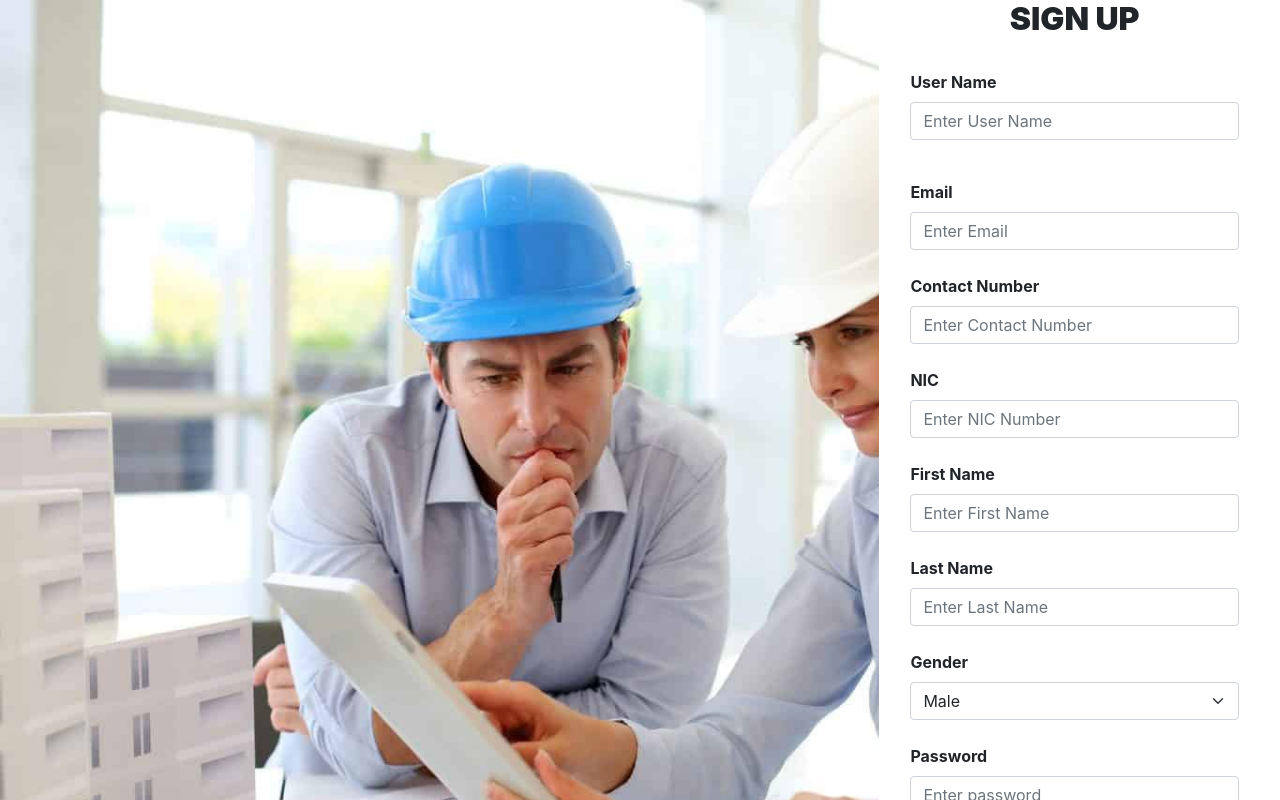
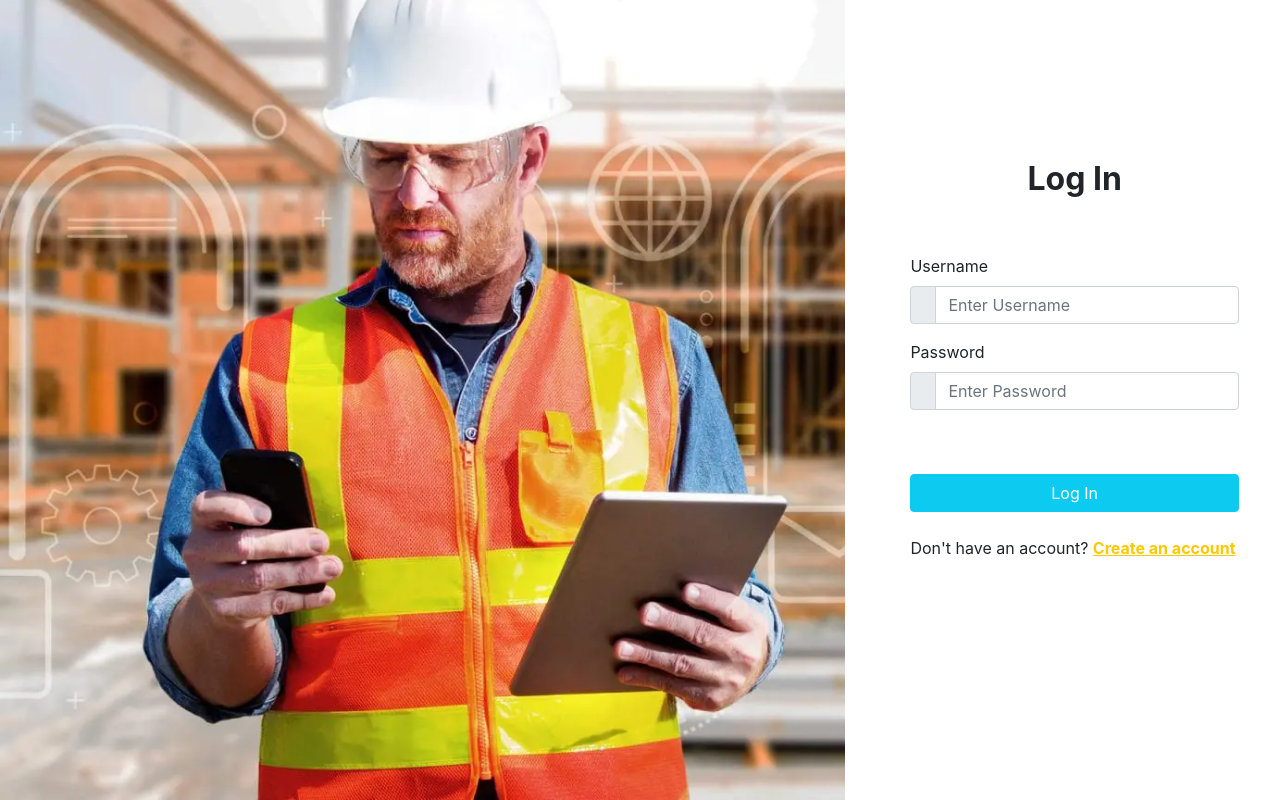
Before and after one commit to constructionAppOrganization/constructionApp, a React (Create React App) app: page / in a window 1280 px wide. Shown: the top 800 px of the page. Built offline with nearby package versions, Linux system fonts and the light colour scheme; the HTML template or start-up script is replaced by a standard one.

Commit message:
Login.js (Front end)
Login page with css styles

```diff
--- a/src/App.js
+++ b/src/App.js
@@ -1,8 +1,12 @@
 import React from "react";
 import SignUp from "./component/UserManager/SignUp";
+import Login from "./component/UserManager/Login";
 
 function App() {
-  return <div className="App"> <SignUp/></div>;
+  return <div className="App">
+  {/* <SignUp/> */}
+  <Login/>
+  </div>;
 }
 
 export default App;
--- /dev/null
+++ b/src/assets/css/home/styles-login.module.css
@@ -0,0 +1,14 @@
+.loginImg {
+  background-image: url("../../img/login-bg.jpeg");
+  height: 100vh;
+  width: 100%;
+  background-size: cover;
+}
+
+.loginForm {
+  display: flex;
+  justify-content: center;
+  align-items: center;
+  flex-direction: column;
+  padding-top: 20vh;
+}
--- /dev/null
+++ b/src/component/UserManager/Login.js
@@ -0,0 +1,156 @@
+import React from "react";
+import axios from "axios";
+import { useState, useEffect } from "react";
+import { useHistory, useLocation } from "react-router-dom";
+
+
+import {
+  Label,
+  Input,
+  FormGroup,
+  Row,
+  Col,
+  Card,
+  Alert,
+  Container,
+  Button,
+  Form,
+
+  InputGroup,
+
+  InputGroupText,
+} from "reactstrap";
+
+
+import styles from "../../assets/css/home/styles-login.module.css";
+
+function Login({ user, setuser }) {
+  const history = useHistory();
+  const [username, setusername] = useState("");
+  const [password, setpassword] = useState("");
+  const [alertDanger, setAlertDanger] = React.useState(false);
+  const [message, setmessage] = useState("");
+
+  const login = (e) => {
+    e.preventDefault();
+    axios.get(`http://localhost:8078/users/check/${username}`).then((res) => {
+      if (res.data === true) {
+        axios.get(`http://localhost:8078/users/get/${username}`).then((res) => {
+          if (password != res.data.password) {
+            setmessage("Incorrect password!");
+            setAlertDanger(true);
+          } else {
+
+            setAlertDanger(false);
+          }
+        });
+      } else {
+        setmessage("Please check your username");
+        setAlertDanger(true);
+      }
+    });
+  };
+
+  const dashboard = () => {
+    history.push({
+      path: "/adminPannel",
+    });
+  };
+
+  return (
+    <div style={{ width: "100vw" }}>
+      <Row>
+        <Col xl="8">
+          <div className={styles.loginImg}></div>
+        </Col>
+        <Col>
+          <div className={styles.loginForm}>
+            <h2>Log In</h2>
+            <br />
+            <br />
+
+            <Form style={{ width: "80%" }} onSubmit={login}>
+              <Alert
+                className="alert-with-icon"
+                color="danger"
+                isOpen={alertDanger}
+              >
+                <Container>
+                  <div className="alert-wrapper">
+                    <button
+                      type="button"
+                      className="close"
+                      data-dismiss="alert"
+                      aria-label="Close"
+                      onClick={() => setAlertDanger(false)}
+                    >
+                      <i className="nc-icon nc-simple-remove" />
+                    </button>
+                    <div className="message">{message}</div>
+                  </div>
+                </Container>
+              </Alert>
+              <FormGroup>
+                <Label for="username">Username</Label>
+                <InputGroup>
+
+                    <InputGroupText>
+                      <i className="nc-icon nc-single-02" />
+                    </InputGroupText>
+
+                  <Input
+                    type="text"
+                    name="username"
+                    id="username"
+                    placeholder="Enter Username"
+                    onChange={(e) => setusername(e.target.value)}
+                    value={username}
+                    required
+                  />
+                </InputGroup>
+              </FormGroup>
+              <FormGroup>
+                <Label for="password">Password</Label>
+                <InputGroup>
+
+                    <InputGroupText>
+                      <i className="nc-icon nc-key-25" />
+                    </InputGroupText>
+
+                  <Input
+                    type="password"
+                    name="password"
+                    id="password"
+                    placeholder="Enter Password"
+                    onChange={(e) => setpassword(e.target.value)}
+                    value={password}
+                    required
+                  />
+                </InputGroup>
+              </FormGroup>
+              {/*<a href="#" style={{ float: "right" }}>
+                <strong>Forgot password?</strong>
+  </a>*/}
+              <br />
+              <br />
+              <Button className="btn btn-info" style={{ width: "100%" }} >
+
+                Log In
+              </Button>
+              <br />
+              <br />
+              <label>
+                Don't have an account?{" "}
+                <a href="/adminPannel/UserManager/SignUp">
+                  <strong>Create an account</strong>
+                </a>
+              </label>
+            </Form>
+          </div>
+        </Col>
+      </Row>
+    </div>
+  );
+}
+
+export default Login;
```
